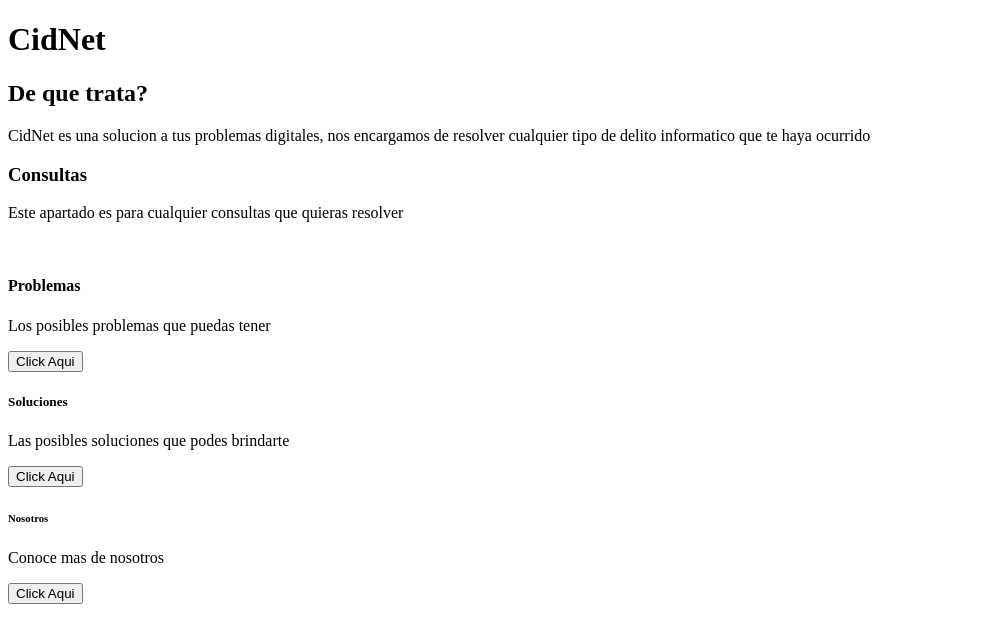
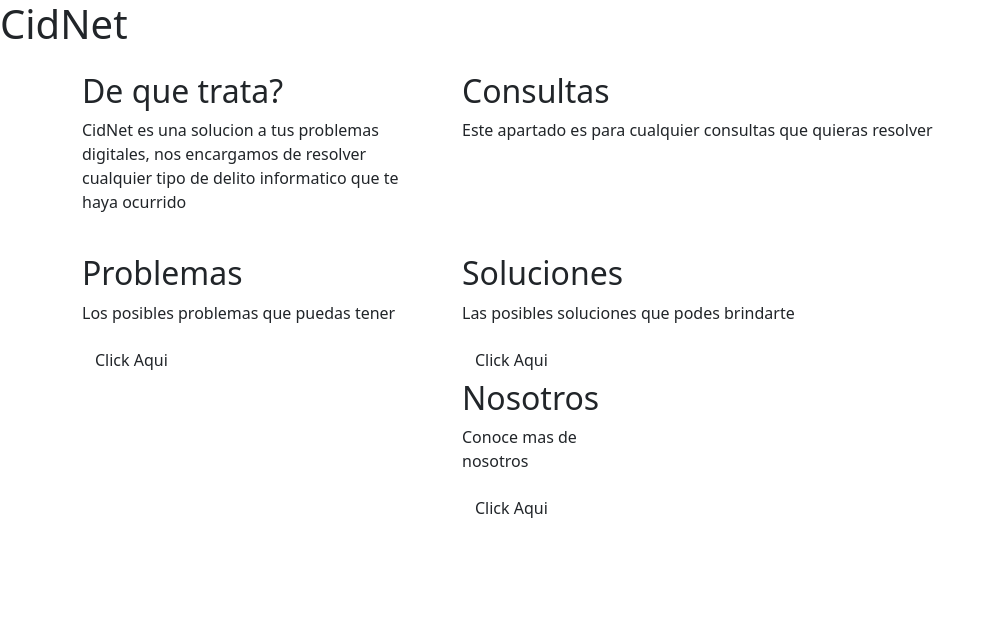
Before and after one commit to ACL1993/CidNet, a website: page index.html in a window 1280 px wide. Shown: the whole page, without its empty margins (0-991 px from the left). Drawn offline with nearby package versions, Linux system fonts and the light colour scheme.

Commit message:
arreglado lo de las columnas

```diff
--- a/index.html
+++ b/index.html
@@ -6,7 +6,9 @@
     <meta name="viewport" content="width=device-width, initial-scale=1, shrink-to-fit=no">
 
     <!-- Bootstrap CSS -->
-    <link href="node_modules/bootstrap/dist/css/bootstrap.min.css">
+    <!--<link href="node_modules/bootstrap/dist/css/bootstrap.min.css">-->
+    <link href="https://cdn.jsdelivr.net/npm/bootstrap@5.0.0-beta2/dist/css/bootstrap.min.css" rel="stylesheet" integrity="sha384-BmbxuPwQa2lc/FVzBcNJ7UAyJxM6wuqIj61tLrc4wSX0szH/Ev+nYRRuWlolflfl" crossorigin="anonymous">
+
 
     <title>CidNet</title>
   </head>
@@ -14,7 +16,8 @@
   <div class="jumbotron">
            <h1>CidNet</h1>
      </div>
-     <div class="container">
+     <div class="container-fluid">
+       <div class="container">
        <div class="row">
           <div class="col-sm-4">
                   <p>
@@ -23,9 +26,9 @@
                     que te haya ocurrido</p>
                  </p>
     </div>
-    <div class="col-sm-4">
+    <div class="col-xs-12 col-sm-6 col-md-8">
     <p>
-    <h3>Consultas</h3>
+    <h2>Consultas</h2>
     <p>Este apartado es para cualquier consultas que quieras resolver</p>
   </p>
   </div>
@@ -33,17 +36,17 @@
     <br>
 
     <div class="row">
-    <div class="col-sm-3">
-    <h4>Problemas</h4>
+    <div class="col-sm-4">
+    <h2>Problemas</h2>
     <p>Los posibles problemas que puedas tener</p>
     <button class="btn"> Click Aqui </button>
      </div>
-  <div class="col-sm-3">
-  <h5>Soluciones</h5>
+  <div class="col-sm-4">
+  <h2>Soluciones</h2>
     <p>Las posibles soluciones que podes brindarte</p>
 <button class="btn"> Click Aqui </button>
- <div class="col-sm-3">
-    <h6>Nosotros</h6>
+ <div class="col-sm-4">
+    <h2>Nosotros</h2>
     <p>Conoce mas de nosotros</p>
 <button class="btn"> Click Aqui </button></div>
     </div>
@@ -54,9 +57,8 @@
     <!-- Optional JavaScript; choose one of the two! -->
 
     <!-- Option 1: Bootstrap Bundle with Popper -->
-    <script src="node_modules/jquery/dist/jquery.min.js"</script>
-    <script src="node_modules/popper.js/dist/popper.min.js"</script>
-    <script src="node_modules/bootstrap/dist/js/bootstrap.min.js"</script>
-    -->
+    <script src="node_modules/jquery/dist/jquery.min.js"></script>
+    <script src="node_modules/popper.js/dist/popper.min.js"></script>
+    <script src="node_modules/bootstrap/dist/js/bootstrap.min.js"></script>
   </body>
 </html>
```
